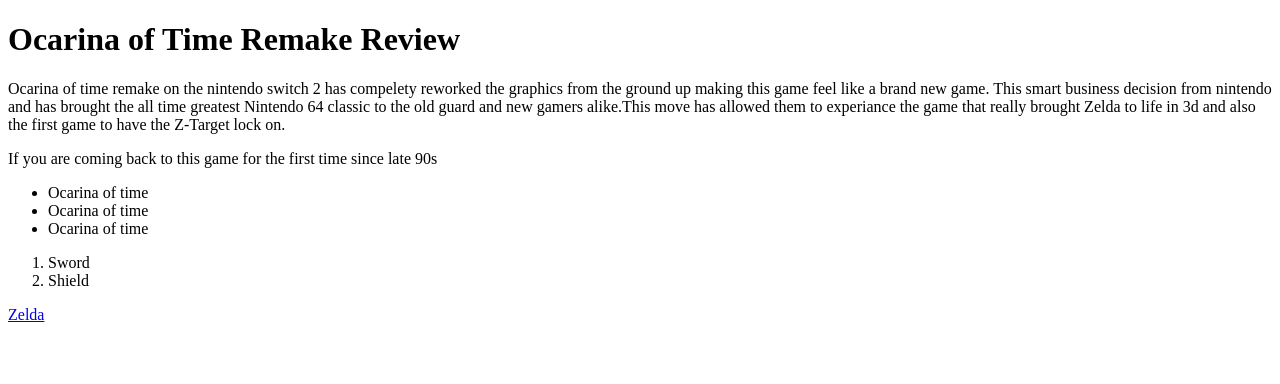
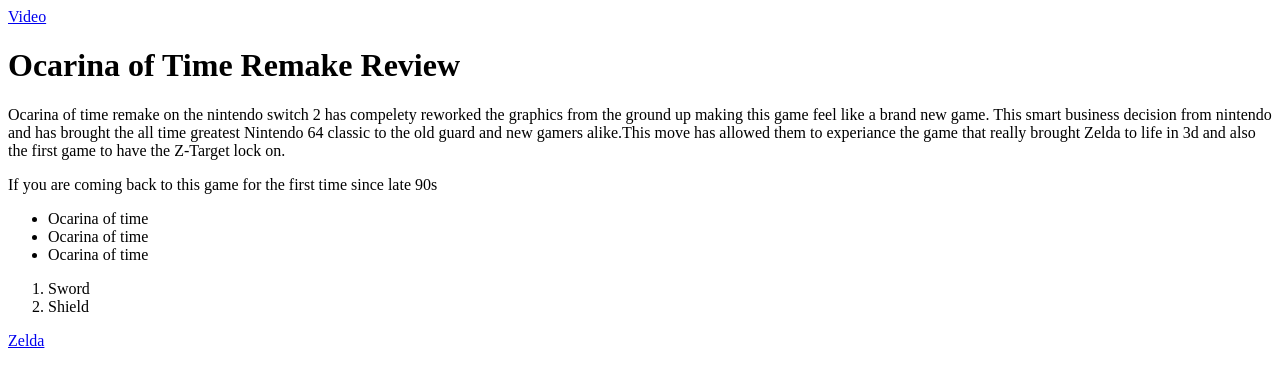
Before and after one commit to Jaysmidset/Website-for-hnc, a plain HTML site: page index.html in a window 1280 px wide. Drawn offline with Linux system fonts and the light colour scheme.

Commit message:
Update index.html
Added hyperlink to another page on the project.

```diff
--- a/index.html
+++ b/index.html
@@ -5,6 +5,7 @@
         <title>OOT switch 2 review</title>
     </head>
     <body>
+        <a href="Video.html">Video</a>
         <!-- Comment because I was told to -->
         <H1>Ocarina of Time Remake Review</H1>
 
```
